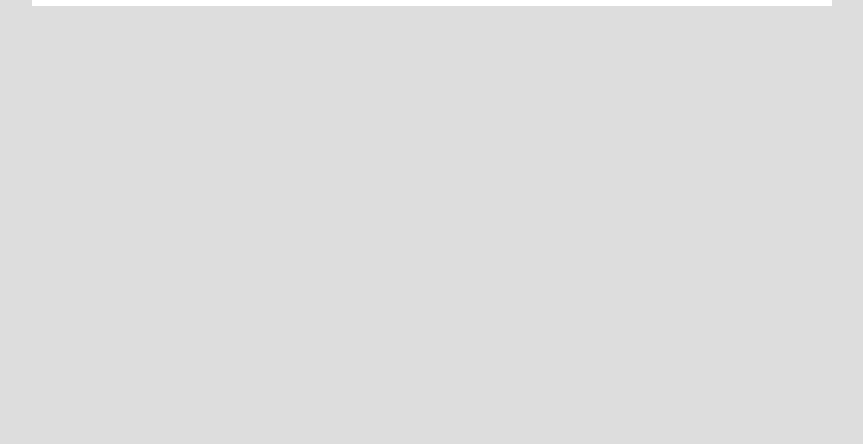
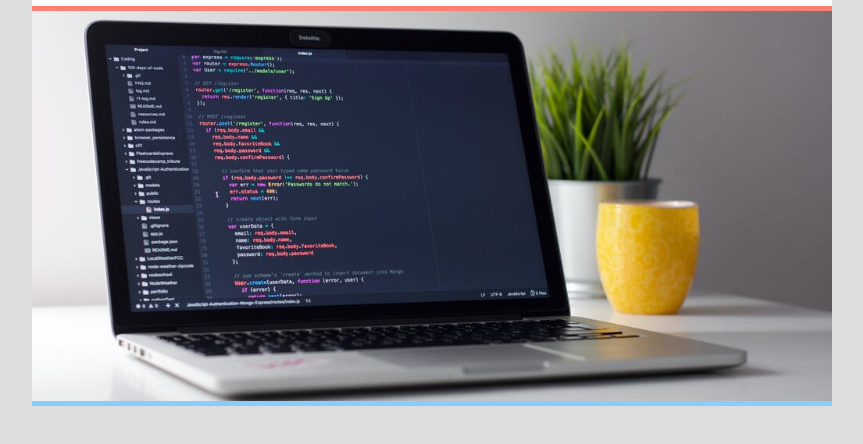
Before and after one commit to GilangPradnyana/website-sederhana, a plain HTML site: page index.html in a window 1280 px wide. Shown: the part 132-576 px from the top of the page, without its empty margins (208-1071 px from the left). Drawn offline with Linux system fonts and the light colour scheme; a web font is replaced by a local one.

Commit message:
menambahkan img

```diff
--- a/css/styles.css
+++ b/css/styles.css
@@ -41,3 +41,13 @@ header li a:hover, header li:hover {
   background-color: lightskyblue;
   color: salmon
 }
+
+/* img */
+.img {
+  background-image: url(../img/computer.png);
+  height: 390px ;
+  background-size: cover;
+  background-position: 0 -70px ;
+  border-top: 5px solid salmon;
+  border-bottom: 5px solid lightskyblue;
+}
--- a/index.html
+++ b/index.html
@@ -23,7 +23,9 @@
       </header>
 
       <!-- Image -->
+      <div class="img">
 
+      </div>
 
     </div>
   </body>
```
